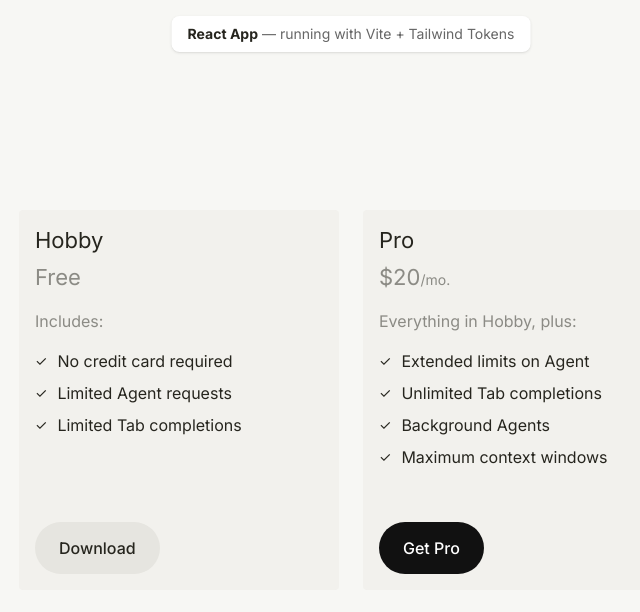
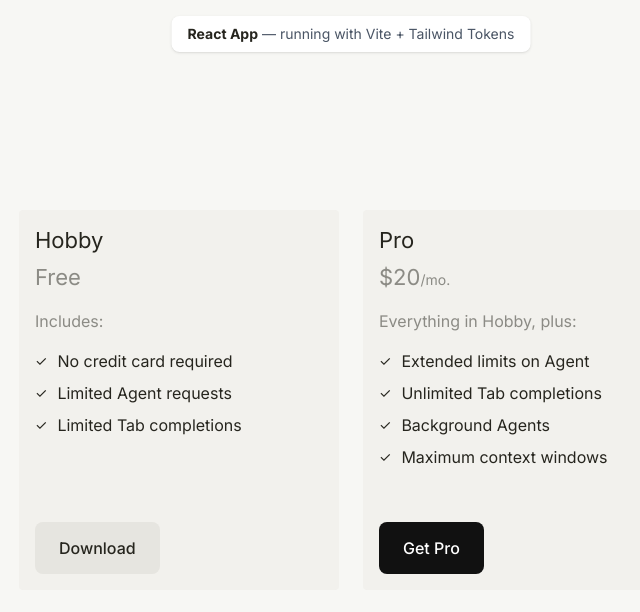
Before and after one commit to vasilspirov-blip/memorisely-week-3-, a React (Vite) app: page / in a window 1280 px wide. Shown: the top 612 px of the page, without its empty margins (289-929 px from the left). Built offline with nearby package versions, Linux system fonts and the light colour scheme.

Commit message:
change card

```diff
--- a/src/components/Button/Button.jsx
+++ b/src/components/Button/Button.jsx
@@ -3,7 +3,7 @@
 
 function Button({ label, variant = "secondary" }) {
     // Shared styles for all buttons
-    const base = "mt-auto w-fit rounded-full px-6 py-3.5 text-base font-medium cursor-pointer border-none transition-colors duration-200";
+    const base = "mt-auto w-fit rounded-lg px-6 py-3.5 text-base font-medium cursor-pointer border-none transition-colors duration-200";
 
     // Variant-specific colours — each class maps to a component token in index.css
     const variants = {
--- a/src/index.css
+++ b/src/index.css
@@ -46,7 +46,7 @@
   --color-card:           var(--color-cream-100);
   --color-text-primary:   var(--color-ink);
   --color-text-muted:     var(--color-ink-50);
-  --color-text-secondary: var(--color-gray-500);
+  --color-text-secondary: var(--color-gray-600);
   --color-action-primary:          var(--color-gray-900);
   --color-action-primary-hover:    var(--color-gray-700);
   --color-action-secondary:        var(--color-cream-200);
```
